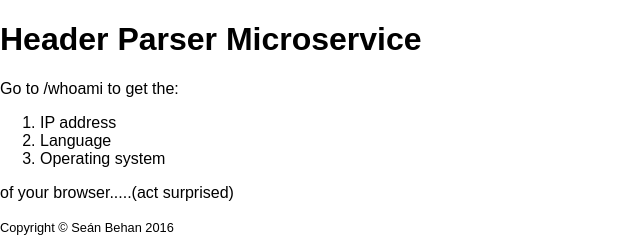
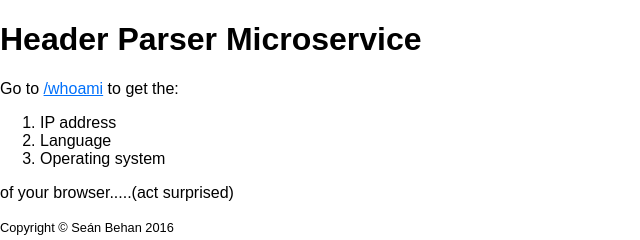
Before and after one commit to jjmax75/fcc-header-parser, a website: page public/index.html in a window 1280 px wide. Shown: the full height of the page, 0-640 px from the left. Drawn offline with Linux system fonts and the light colour scheme.

Commit message:
linked frontpage to whoami request page

```diff
--- a/public/index.html
+++ b/public/index.html
@@ -19,7 +19,7 @@
 
     <div class="wrap">
         <main role="main">
-          <p>Go to /whoami to get the:</p>
+          <p>Go to <a href="/whoami">/whoami</a> to get the:</p>
           <ol>
             <li>IP address</li>
             <li>Language</li>
```
